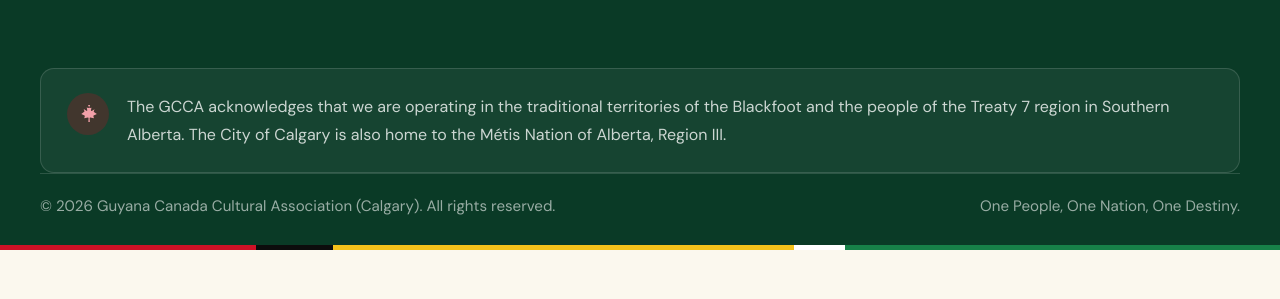
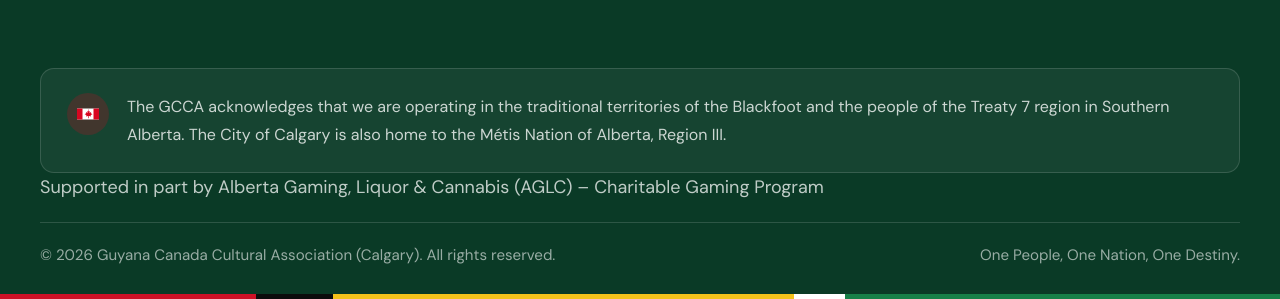
Before and after one commit to gefferyaddai/GCCA-website, a website built with webpack: page 404.html in a window 1280 px wide. Shown: the part 1537-1836 px from the top of the page. Before the commit the page ends 1787 px from the top, so only its background shows below. Built offline with nearby package versions, Linux system fonts and the light colour scheme; a web font is replaced by a local one.

```diff
--- a/404.html
+++ b/404.html
@@ -31,6 +31,8 @@
   <symbol id="i-star" viewBox="0 0 24 24" fill="none" stroke="currentColor" stroke-width="1.6" stroke-linecap="round" stroke-linejoin="round"><path d="M12 3.6 14.4 9l5.9.6-4.4 4 1.2 5.8L12 16.4 6.9 19.4l1.2-5.8-4.4-4L9.6 9Z"/></symbol>
   <symbol id="i-facebook" viewBox="0 0 24 24"><path fill="currentColor" d="M13.6 21v-8h2.7l.4-3.1h-3.1V7.9c0-.9.3-1.5 1.6-1.5h1.6V3.6c-.3 0-1.3-.1-2.4-.1-2.4 0-4 1.5-4 4.1v2.3H7.6V13h2.8v8h3.2Z"/></symbol>
   <symbol id="i-instagram" viewBox="0 0 24 24" fill="none" stroke="currentColor" stroke-width="1.6"><rect x="3.5" y="3.5" width="17" height="17" rx="5"/><circle cx="12" cy="12" r="4"/><circle cx="17.2" cy="6.8" r="1.1" fill="currentColor" stroke="none"/></symbol>
+  <!-- The flag proper: 2:1 panel, red-white-red, leaf in the centre band. -->
+  <symbol id="i-canada-flag" viewBox="0 0 24 24"><rect y="6" width="24" height="12" fill="#fff"/><path fill="#D80621" d="M0 6h6v12H0zm18 0h6v12h-6z"/><g transform="translate(6 6.3) scale(.5)"><path fill="#D80621" d="m12 2.2 1.5 3a.6.6 0 0 0 .7.3l1.6-.4-.6 2.9a.6.6 0 0 0 .9.6l3-1.9-.8 2.3a.6.6 0 0 0 .2.7l3.2 2.4-3.5 1.6a.6.6 0 0 0-.3.7l.6 2.2-4-.7a.6.6 0 0 0-.7.6l.2 4.3h-1.6l.2-4.3a.6.6 0 0 0-.7-.6l-4 .7.6-2.2a.6.6 0 0 0-.3-.7L4.7 12l3.2-2.4a.6.6 0 0 0 .2-.7l-.8-2.3 3 1.9a.6.6 0 0 0 .9-.6l-.6-2.9 1.6.4a.6.6 0 0 0 .7-.3l1.5-3Z"/></g></symbol>
   <symbol id="i-maple" viewBox="0 0 24 24"><path fill="currentColor" d="m12 2.2 1.5 3a.6.6 0 0 0 .7.3l1.6-.4-.6 2.9a.6.6 0 0 0 .9.6l3-1.9-.8 2.3a.6.6 0 0 0 .2.7l3.2 2.4-3.5 1.6a.6.6 0 0 0-.3.7l.6 2.2-4-.7a.6.6 0 0 0-.7.6l.2 4.3h-1.6l.2-4.3a.6.6 0 0 0-.7-.6l-4 .7.6-2.2a.6.6 0 0 0-.3-.7L4.7 12l3.2-2.4a.6.6 0 0 0 .2-.7l-.8-2.3 3 1.9a.6.6 0 0 0 .9-.6l-.6-2.9 1.6.4a.6.6 0 0 0 .7-.3l1.5-3Z"/></symbol>
 </svg>
 
@@ -163,9 +165,11 @@
     </div>
 
     <div class="land-ack">
-      <span class="land-ack__mark" aria-hidden="true"><svg><use href="#i-maple"/></svg></span>
+      <span class="land-ack__mark" aria-hidden="true"><svg><use href="#i-canada-flag"/></svg></span>
       <p>The GCCA acknowledges that we are operating in the traditional territories of the Blackfoot and the people of the Treaty 7 region in Southern Alberta. The City of Calgary is also home to the Métis Nation of Alberta, Region III.</p>
     </div>
+
+    <p class="footer__support">Supported in part by Alberta Gaming, Liquor &amp; Cannabis (AGLC) &ndash; Charitable Gaming Program</p>
 
     <div class="footer__bar">
       <p style="margin:0">&copy; <span data-year>2026</span> Guyana Canada Cultural Association (Calgary). All rights reserved.</p>
```
